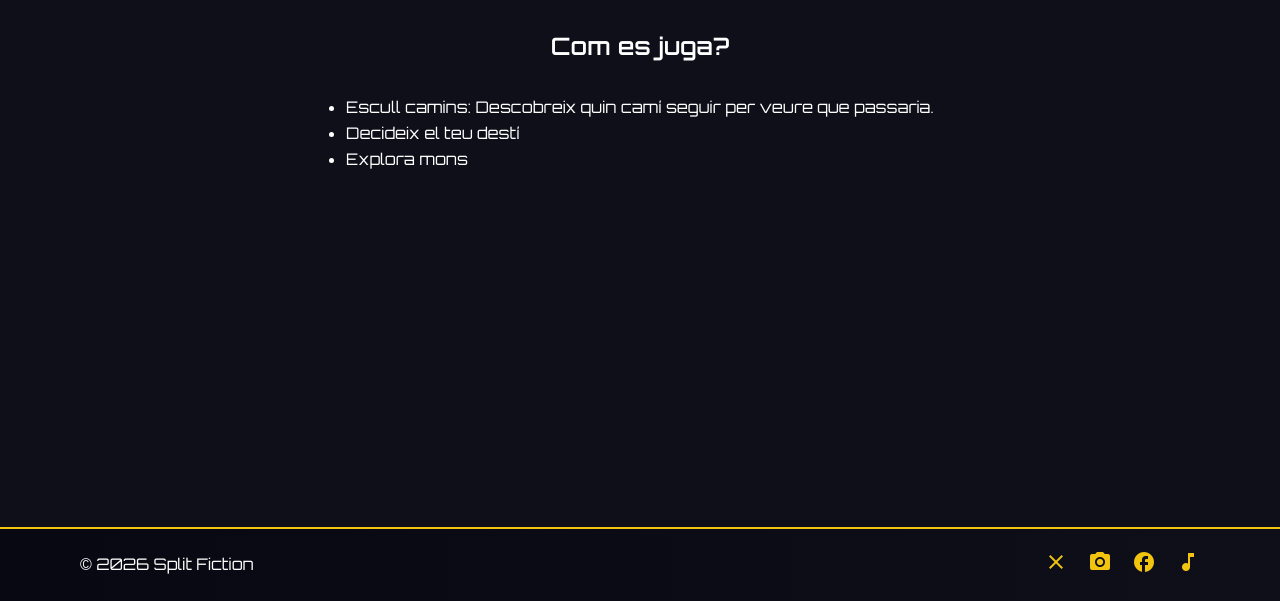
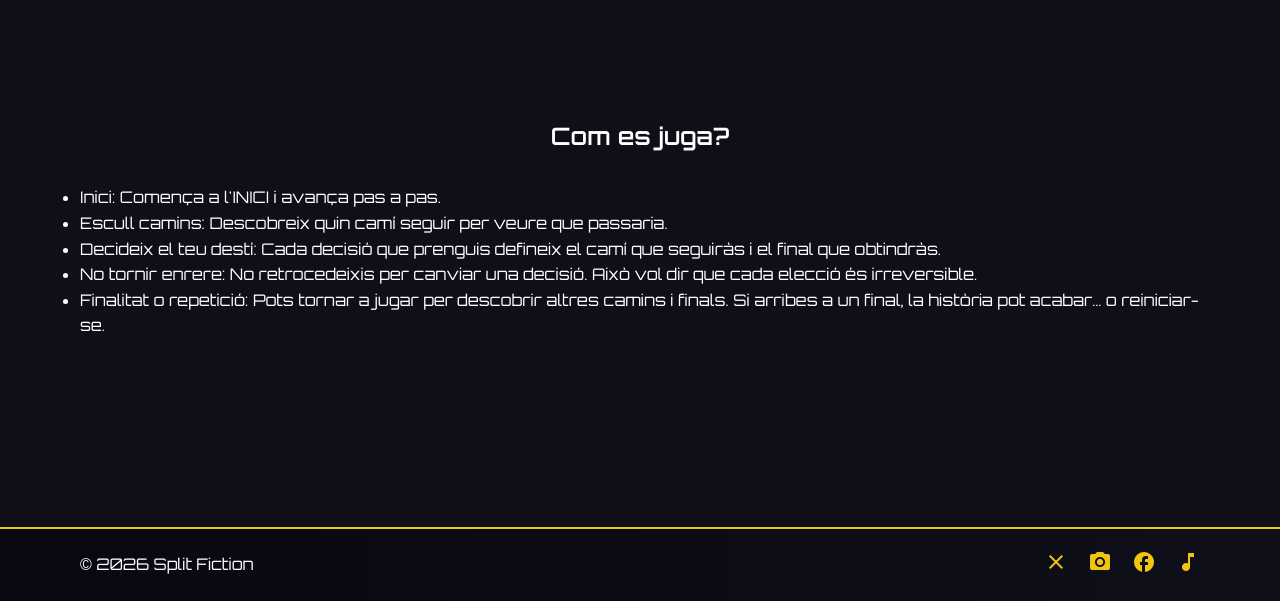
Before and after one commit to NazanAguilar/Proyecto-Split-Fiction, a plain HTML site: page M4/instruccions.html in a window 1280 px wide. Shown: the part 199-800 px from the top of the page. Drawn offline with Linux system fonts and the light colour scheme.

Commit message:
Canvi instruccions

```diff
--- a/M4/instruccions.html
+++ b/M4/instruccions.html
@@ -28,12 +28,16 @@
 
 <section class="svg-section">
   <h1>Instruccions</h1>
+</section>
 
+<section class="svg-section">
   <h2>Com es juga?</h2>
   <ul>
+    <li>Inici: Comença a l'INICI i avança pas a pas.</li>
     <li>Escull camins: Descobreix quin camí seguir per veure que passaria.</li>
-    <li>Decideix el teu destí</li>
-    <li>Explora mons</li>
+    <li>Decideix el teu destí: Cada decisió que prenguis defineix el camí que seguiràs i el final que obtindràs.</li>
+    <li>No tornir enrere: No retrocedeixis per canviar una decisió. Això vol dir que cada elecció és irreversible.</li>
+    <li>Finalitat o repetició: Pots tornar a jugar per descobrir altres camins i finals. Si arribes a un final, la història pot acabar… o reiniciar-se.</li>
   </ul>
 </section>
 
```
